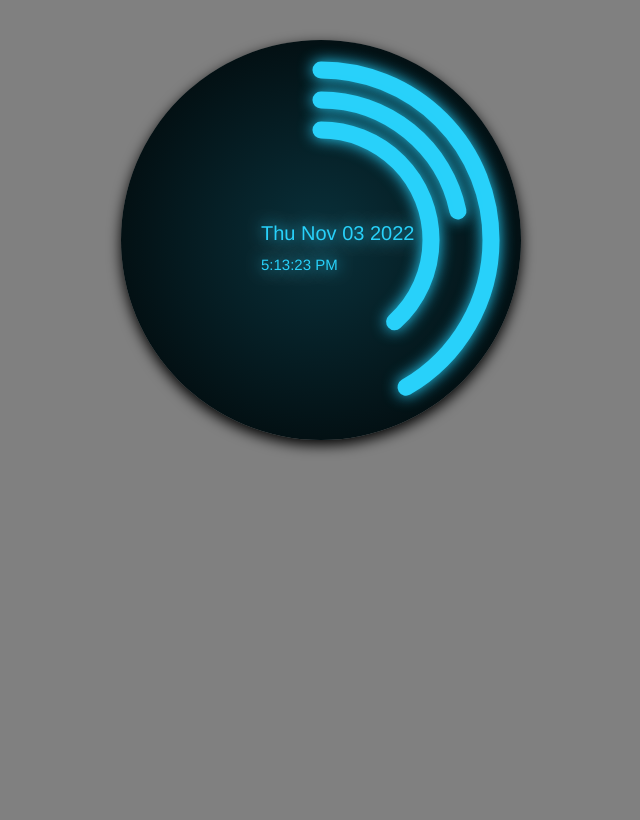
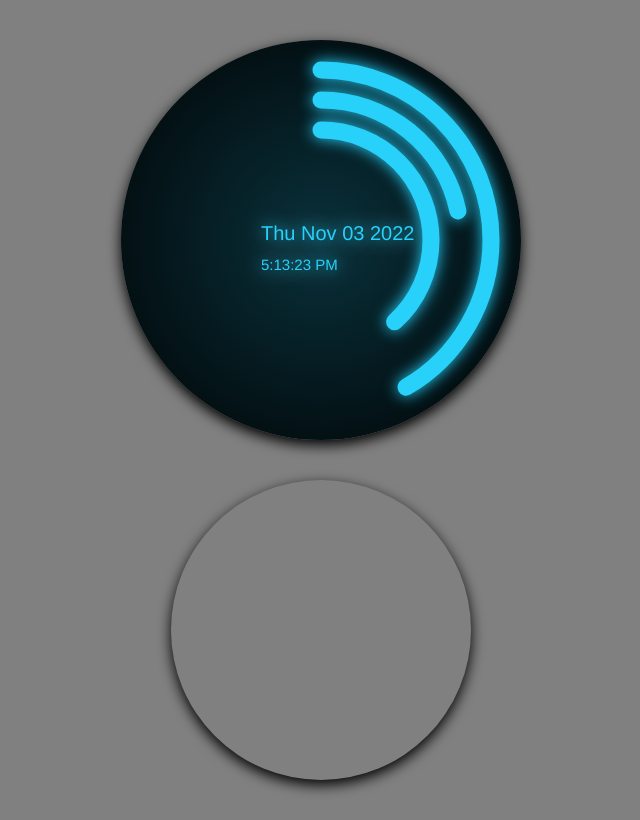
Before and after one commit to kahlaoui-amine/GitTuto, a plain HTML site: page index.html in a window 1280 px wide. Shown: the whole page, without its empty margins (319-959 px from the left). Drawn offline with Linux system fonts and the light colour scheme.

Commit message:
second test for uploading data

```diff
--- a/index.html
+++ b/index.html
@@ -10,6 +10,8 @@
 <body>
 
     <canvas id="canvas" width="400" height="400"></canvas>
+
+    <canvas id="canvas" width="300" height="300"></canvas>
     <script src="app.js"></script>
 </body>
 </html>
```
